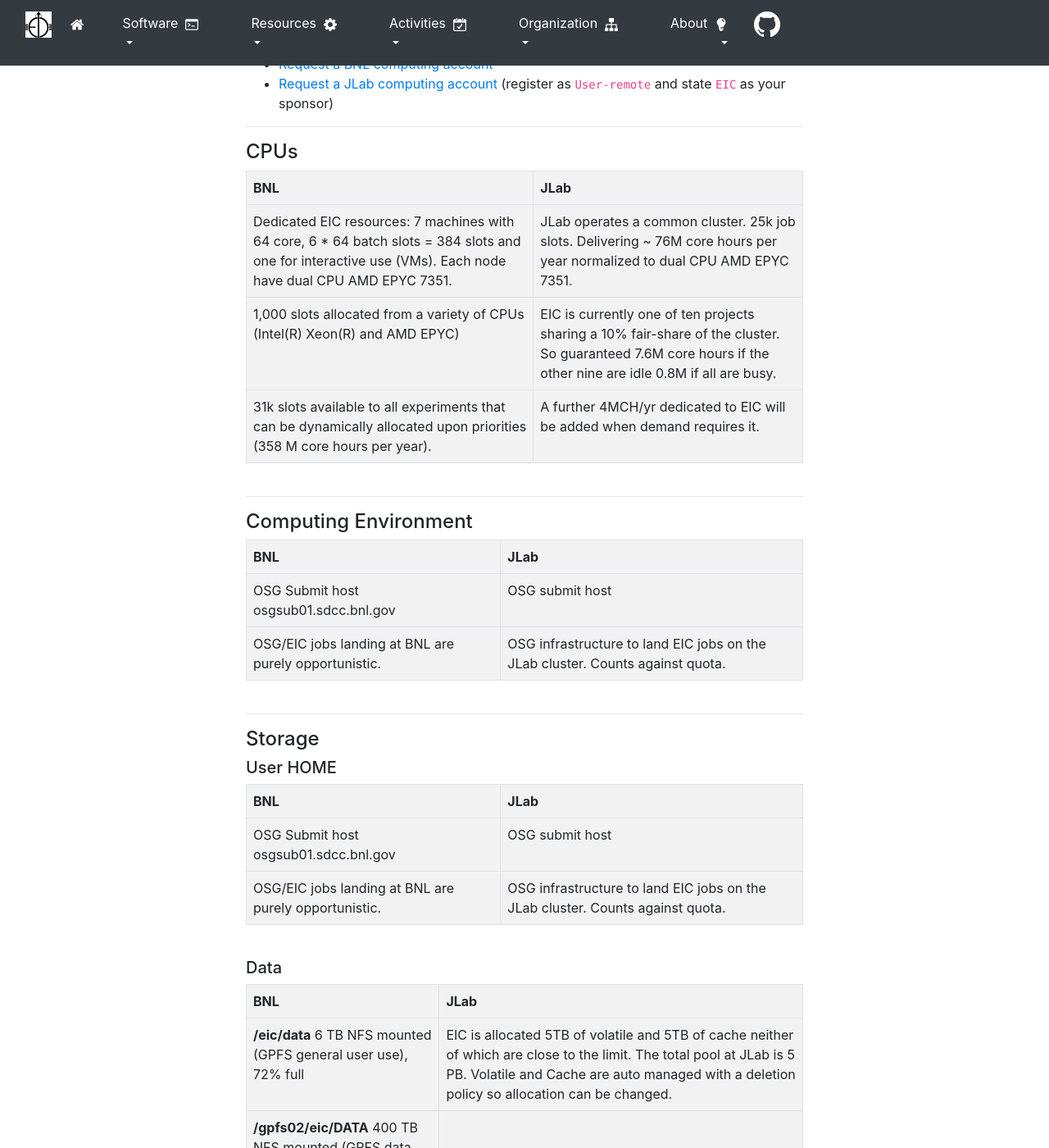
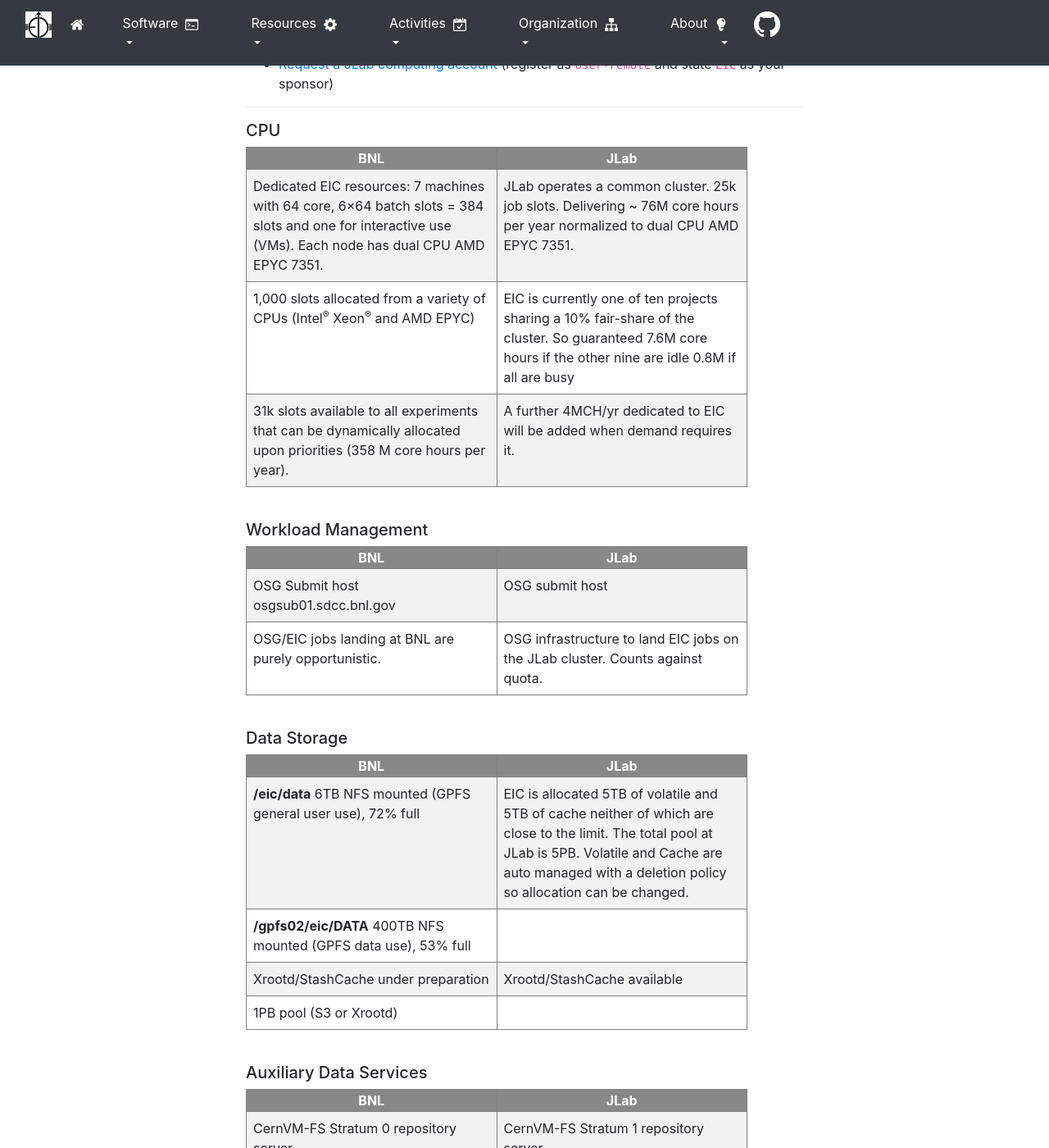
Before and after one commit to kkauder/eic.github.io, a Jekyll site: the page built from _resources/overview.md, in a window 1280 px wide and 1400 px high, scrolled down 332 px. Shown: the whole window at 82% size. Built offline with Jekyll 4.4.1, drawn with Linux system fonts in a browser that asks for light colours; nearby versions of some CDN libraries; some of the changed lines change nothing that is shown; some of the changed text lies outside the part shown.

Commit message:
Improved layout with Maxim's latest table improvements

```diff
--- a/_resources/overview.md
+++ b/_resources/overview.md
@@ -1,20 +1,107 @@
 ---
-title: Resources available at BNL and JLab
-description: Resources available at BNL and JLab
-name: overview
+title: Computing Resources available at BNL and JLab
+description: Computing Resources available at BNL and JLab
+name: facilities
 layout: default
+
+tables:
+  cpu:
+    width: 90%
+    headers:
+      - BNL
+      - JLab
+    rows:
+      - [
+      "Dedicated EIC resources: 7 machines with 64 core,
+      6&times;64 batch slots = 384 slots and one for interactive use (VMs).
+      Each node has dual CPU AMD EPYC 7351.",
+
+      "JLab operates a common cluster. 25k job slots. Delivering ~ 76M core hours per year normalized to dual CPU AMD EPYC 7351."
+      ]
+
+      - [
+      "1,000 slots allocated from a variety of CPUs (Intel<sup>&reg;</sup> Xeon<sup>&reg;</sup> and AMD EPYC)",
+
+      "EIC is currently one of ten projects sharing a 10% fair-share of the cluster.
+      So guaranteed 7.6M core hours if the other nine are idle 0.8M if all are busy"
+      ]
+
+      - [
+      "31k slots available to all experiments that can be dynamically allocated upon priorities (358 M core hours per year).",
+
+      "A further 4MCH/yr dedicated to EIC will be added when demand requires it."
+      ]
+  wms:
+    width: 90%
+    headers:
+      - BNL
+      - JLab
+    rows:
+      - [
+      "OSG Submit host osgsub01.sdcc.bnl.gov",
+      "OSG submit host"
+      ]
+      - [
+      "OSG/EIC jobs landing at BNL are purely opportunistic.",
+      "OSG infrastructure to land EIC jobs on the JLab cluster. Counts against quota."
+      ]
+
+  data:
+    width: 90%
+    headers:
+      - BNL
+      - JLab
+    rows:
+      - [
+      "<b>/eic/data</b> 6TB NFS mounted (GPFS general user use), 72% full",
+      "EIC is allocated 5TB of volatile and 5TB of cache neither of which are close to the limit.
+      The total pool at JLab is 5PB.
+      Volatile and Cache are auto managed with a deletion policy so allocation can be changed."
+      ]
+      - [
+      "<b>/gpfs02/eic/DATA</b> 400TB NFS mounted (GPFS data use), 53% full",
+      ""
+      ]
+      - [
+      "Xrootd/StashCache under preparation",
+      "Xrootd/StashCache available"
+      ]
+      - [
+      "1PB pool (S3 or Xrootd)",
+      ""
+      ]
+
+  aux:
+    width: 90%
+    headers:
+      - BNL
+      - JLab
+    rows:
+      - [
+      "CernVM-FS Stratum 0 repository server",
+      "CernVM-FS Stratum 1 repository server"
+      ]
+      - [
+      "Globus for data transfer",
+      "Globus for data transfer"
+      ]
+      - [
+      "BNLBox data export possible",
+      ""
+      ]
+
 ---
+{% include layouts/title.md %}
 
-{% include layouts/title.md %}
+{{ page.tablewidth }}
 
 BNL and JLab provide computing resources for the worldwide EIC community:
 
-* [**CPUs**](#cpus)
-* [**Computing Environment**](#ce)
-* [**Storage**](#storage)
-  * [User Home](#userhomes)
-  * [Data](#data)
-  * [Other Storage Services](#otherstorage)
+* [**CPU**](#cpu)
+* [**Workload Management**](#workloads)
+* **Storage**
+  * [Data Storage](#datastorage)
+  * [Auxiliary Data Services](#dataservices)
 * [**GitHub organization**](#github)
 
 You can use your existing BNL or JLab account or register as new user at the host labs:
@@ -22,64 +109,24 @@
 * [Request a BNL computing account](https://docs.google.com/document/d/1Y2JleLOx1NiPoPI69yW97Onl_Dly4WzfInRGjskM274/edit?usp=sharing)
 * [Request a JLab computing account](https://misportal.jlab.org/jlabAccess/) (register as `User-remote` and state `EIC` as your sponsor)
 
- ---
+---
 
-#### CPUs {#cpus}
+##### CPU {#cpu}
+{% include layouts/big_table.md table=page.tables.cpu %}
 
-| **BNL**                                                                                                                                                    | **JLab**                                                                      |
-| Dedicated EIC resources: 7 machines with 64 core, 6 * 64 batch slots = 384 slots and one for interactive use (VMs). Each node have dual CPU AMD EPYC 7351. | JLab operates a common cluster. 25k job slots. Delivering ~ 76M core hours per year normalized to dual CPU AMD EPYC 7351.                                    |
-| 1,000 slots allocated from a variety of CPUs (Intel(R) Xeon(R) and AMD EPYC)                                                                               | EIC is currently one of ten projects sharing a 10% fair-share of the cluster. So guaranteed 7.6M core hours if the other nine are idle 0.8M if all are busy. |
-| 31k slots available to all experiments that can be dynamically allocated upon priorities (358 M core hours per year).                                      | A further 4MCH/yr dedicated to EIC will be added when demand requires it.                                                                                    |
-{:.table-bordered}
-{:.table-striped}
-<br>
+<br/>
+##### Workload Management {#workloads}
+{% include layouts/big_table.md table=page.tables.wms %}
 
- ---
+<br/>
+##### Data Storage {#datastorage}
+{% include layouts/big_table.md table=page.tables.data %}
 
-#### Computing Environment {#ce}
+<br/>
+##### Auxiliary Data Services {#dataservices}
+{% include layouts/big_table.md table=page.tables.aux %}
 
-| **BNL**                                              | **JLab**                                                                      |
-| OSG Submit host osgsub01.sdcc.bnl.gov                | OSG submit host                                                               |
-| OSG/EIC jobs landing at BNL are purely opportunistic.| OSG infrastructure to land EIC jobs on the JLab cluster. Counts against quota.|
-{:.table-bordered}
-{:.table-striped}
-<br>
-
- ---
-
-#### Storage {#storage}
-
-##### User HOME {#userhomes}
-
-| **BNL**                                              | **JLab**                                                                      |
-| OSG Submit host osgsub01.sdcc.bnl.gov                | OSG submit host                                                               |
-| OSG/EIC jobs landing at BNL are purely opportunistic.| OSG infrastructure to land EIC jobs on the JLab cluster. Counts against quota.|
-{:.table-bordered}
-{:.table-striped}
-<br>
-
-##### Data {#data}
-
-| **BNL**                                                           | **JLab**                                                                                                                                                                                                            |
-| **/eic/data** 6 TB NFS mounted (GPFS general user use), 72% full  | EIC is allocated 5TB of volatile and 5TB of cache neither of which are close to the limit. The total pool at JLab is 5 PB. Volatile and Cache are auto managed with a deletion policy so allocation can be changed. |
-| **/gpfs02/eic/DATA** 400 TB NFS mounted (GPFS data use), 53% full |                                                                                                                                                                                                                     |
-| Xrootd/StashCache under preparation.                              | Xrootd/StashCache available.                                                                                                                                                                                        |
-| 1 PBytes pool (S3 or Xrootd)                                      |                                                                                                                                                                                                                     |
-{:.table-bordered}
-{:.table-striped}
-<br>
-
-##### Other Storage Services {#otherstorage}
-
-| **BNL**                                                                                      | **JLab**                              |
-| CernVM-FS Stratum 0 repository server                                                        | CernVM-FS Stratum 1 repository server |
-| Globus for data transfer.                                                                    | Globus for data transfer.             |
-| BNLBox data export possible ([documentation](https://eic.github.io/resources/storage.html)). |                                       |
-{:.table-bordered}
-{:.table-striped}
-<br>
-
- ---
+<br/>
 
 ##### GitHub organization {#github}
 
```
